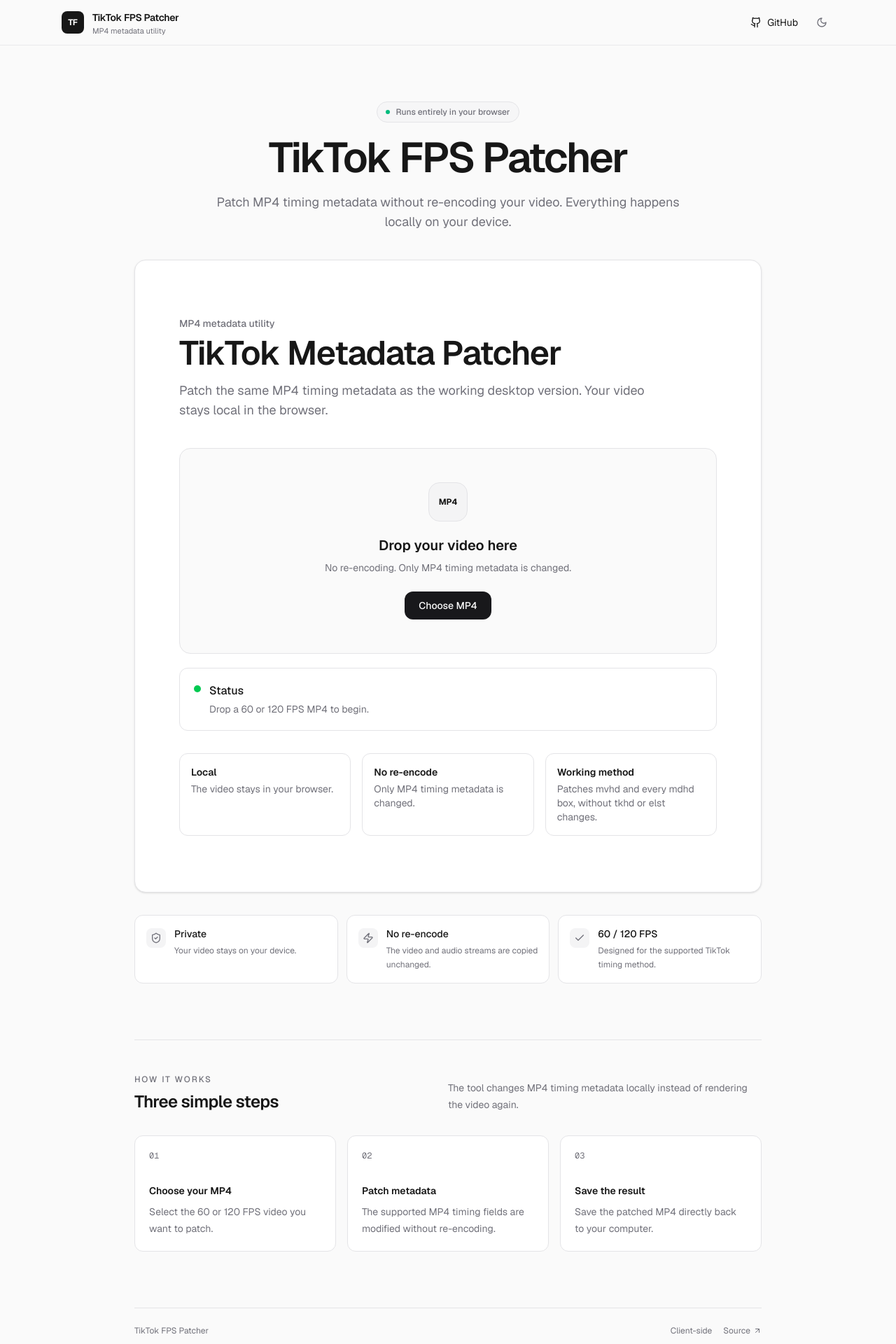
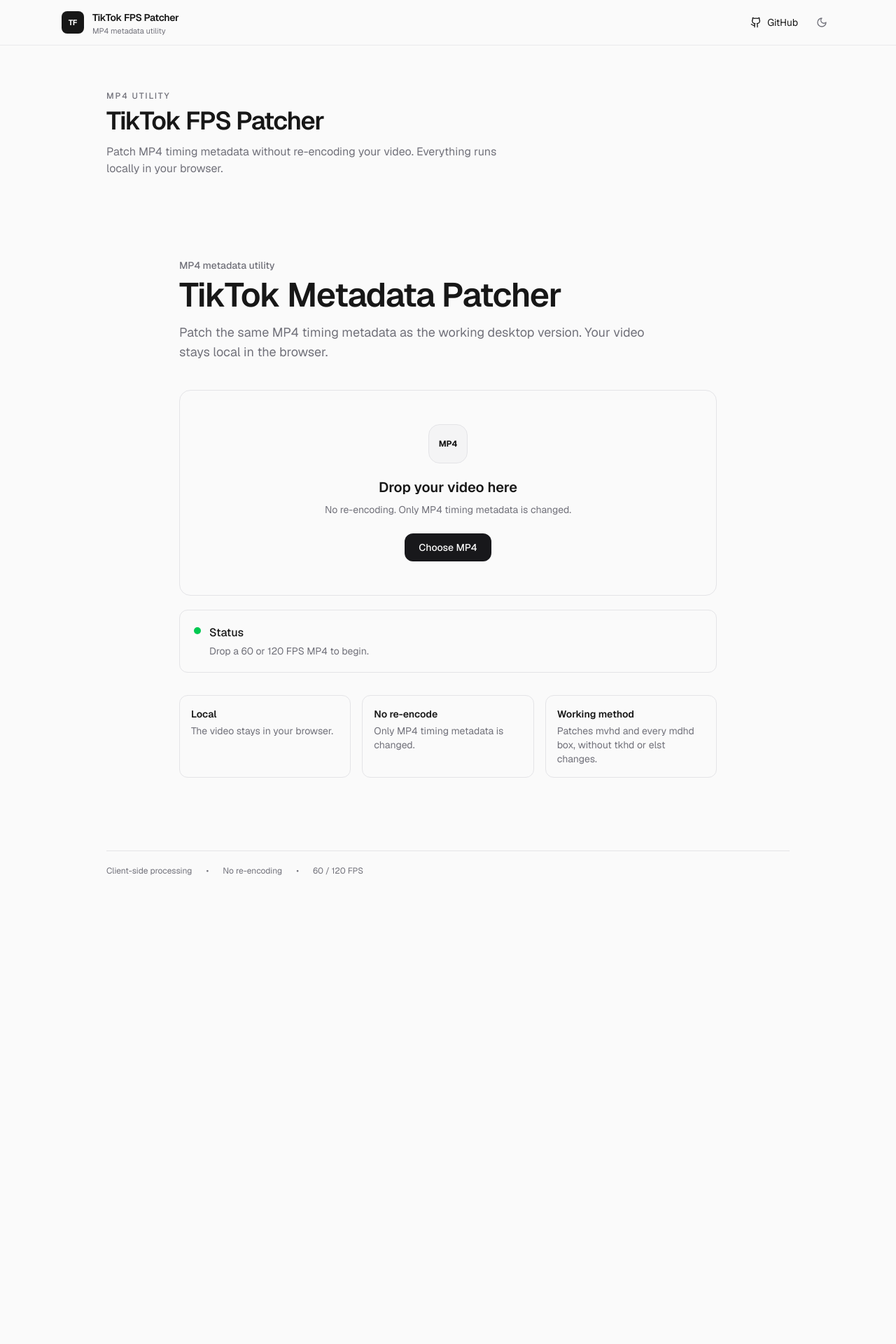
Before and after one commit to realbay/tiktok-fps-patcher, a Next.js app: page / in a window 1280 px wide. Shown: the top 1920 px of the page at 70% size. After the commit the page ends 1316 px from the top, so only its background shows below. Built offline with nearby package versions, Linux system fonts and the light colour scheme.

Commit message:
Update page.tsx

```diff
--- a/app/page.tsx
+++ b/app/page.tsx
@@ -1,14 +1,6 @@
 "use client";
 
-import {
-  ArrowUpRight,
-  Check,
-  Github,
-  Moon,
-  ShieldCheck,
-  Sun,
-  Zap,
-} from "lucide-react";
+import { Github, Moon, Sun } from "lucide-react";
 import { useEffect, useState } from "react";
 import TikTokPatcher from "@/components/TikTokPatcher";
 
@@ -35,17 +27,18 @@
         <div className="mx-auto flex h-16 w-full max-w-6xl items-center justify-between px-5 sm:px-6">
           <a
             href="/"
+            aria-label="TikTok FPS Patcher"
             className="flex items-center gap-3"
-            aria-label="TikTok FPS Patcher home"
           >
             <div className="flex h-8 w-8 items-center justify-center rounded-lg bg-foreground text-background">
-              <span className="text-xs font-bold tracking-tight">TF</span>
+              <span className="text-[11px] font-bold tracking-tight">TF</span>
             </div>
 
             <div className="leading-none">
               <div className="text-sm font-semibold tracking-tight">
                 TikTok FPS Patcher
               </div>
+
               <div className="mt-1 hidden text-[11px] text-muted-foreground sm:block">
                 MP4 metadata utility
               </div>
@@ -80,161 +73,37 @@
       </header>
 
       {/* Main */}
-      <main className="mx-auto w-full max-w-6xl px-5 pb-20 pt-14 sm:px-6 sm:pt-20">
-        <section className="mx-auto max-w-3xl text-center">
-          <div className="mb-5 inline-flex items-center gap-2 rounded-full border border-border bg-muted/50 px-3 py-1.5 text-xs font-medium text-muted-foreground">
-            <span className="h-1.5 w-1.5 rounded-full bg-emerald-500" />
-            Runs entirely in your browser
-          </div>
+      <main className="mx-auto w-full max-w-5xl px-5 pb-16 pt-14 sm:px-6 sm:pt-16">
+        {/* Small intro */}
+        <section className="mb-9">
+          <p className="text-xs font-medium uppercase tracking-[0.16em] text-muted-foreground">
+            MP4 utility
+          </p>
 
-          <h1 className="text-4xl font-semibold tracking-[-0.04em] sm:text-5xl md:text-6xl">
+          <h1 className="mt-2 text-3xl font-semibold tracking-[-0.035em] sm:text-4xl">
             TikTok FPS Patcher
           </h1>
 
-          <p className="mx-auto mt-5 max-w-2xl text-base leading-7 text-muted-foreground sm:text-lg">
+          <p className="mt-3 max-w-xl text-sm leading-6 text-muted-foreground sm:text-base">
             Patch MP4 timing metadata without re-encoding your video.
-            Everything happens locally on your device.
+            Everything runs locally in your browser.
           </p>
         </section>
 
-        {/* Patcher */}
-        <section className="mx-auto mt-10 max-w-4xl">
-          <div className="rounded-2xl border border-border bg-card shadow-sm">
-            <TikTokPatcher />
-          </div>
+        {/* Tool */}
+        <section>
+          <TikTokPatcher />
         </section>
 
-        {/* Trust row */}
-        <section className="mx-auto mt-8 grid max-w-4xl gap-3 sm:grid-cols-3">
-          <InfoCard
-            icon={<ShieldCheck className="h-4 w-4" />}
-            title="Private"
-            description="Your video stays on your device."
-          />
-
-          <InfoCard
-            icon={<Zap className="h-4 w-4" />}
-            title="No re-encode"
-            description="The video and audio streams are copied unchanged."
-          />
-
-          <InfoCard
-            icon={<Check className="h-4 w-4" />}
-            title="60 / 120 FPS"
-            description="Designed for the supported TikTok timing method."
-          />
-        </section>
-
-        {/* How it works */}
-        <section className="mx-auto mt-20 max-w-4xl border-t border-border pt-12">
-          <div className="flex flex-col gap-3 sm:flex-row sm:items-end sm:justify-between">
-            <div>
-              <p className="text-xs font-medium uppercase tracking-[0.16em] text-muted-foreground">
-                How it works
-              </p>
-
-              <h2 className="mt-2 text-2xl font-semibold tracking-tight">
-                Three simple steps
-              </h2>
-            </div>
-
-            <p className="max-w-md text-sm leading-6 text-muted-foreground">
-              The tool changes MP4 timing metadata locally instead of
-              rendering the video again.
-            </p>
-          </div>
-
-          <div className="mt-8 grid gap-4 md:grid-cols-3">
-            <Step
-              number="01"
-              title="Choose your MP4"
-              description="Select the 60 or 120 FPS video you want to patch."
-            />
-
-            <Step
-              number="02"
-              title="Patch metadata"
-              description="The supported MP4 timing fields are modified without re-encoding."
-            />
-
-            <Step
-              number="03"
-              title="Save the result"
-              description="Save the patched MP4 directly back to your computer."
-            />
-          </div>
-        </section>
-
-        {/* Footer */}
-        <footer className="mx-auto mt-20 flex max-w-4xl flex-col gap-4 border-t border-border pt-6 text-xs text-muted-foreground sm:flex-row sm:items-center sm:justify-between">
-          <span>
-            TikTok FPS Patcher
-          </span>
-
-          <div className="flex items-center gap-4">
-            <span>Client-side</span>
-
-            <a
-              href="https://github.com/realbay/tiktok-fps-patcher"
-              target="_blank"
-              rel="noreferrer"
-              className="inline-flex items-center gap-1 transition-colors hover:text-foreground"
-            >
-              Source
-              <ArrowUpRight className="h-3 w-3" />
-            </a>
-          </div>
-        </footer>
+        {/* Minimal footer info */}
+        <div className="mt-6 flex flex-wrap items-center gap-x-5 gap-y-2 border-t border-border pt-5 text-xs text-muted-foreground">
+          <span>Client-side processing</span>
+          <span className="hidden sm:inline">•</span>
+          <span>No re-encoding</span>
+          <span className="hidden sm:inline">•</span>
+          <span>60 / 120 FPS</span>
+        </div>
       </main>
     </div>
   );
 }
-
-function InfoCard({
-  icon,
-  title,
-  description,
-}: {
-  icon: React.ReactNode;
-  title: string;
-  description: string;
-}) {
-  return (
-    <div className="rounded-xl border border-border bg-card px-4 py-4">
-      <div className="flex items-start gap-3">
-        <div className="mt-0.5 flex h-7 w-7 shrink-0 items-center justify-center rounded-lg bg-muted text-muted-foreground">
-          {icon}
-        </div>
-
-        <div className="min-w-0">
-          <div className="text-sm font-medium">{title}</div>
-          <div className="mt-1 text-xs leading-5 text-muted-foreground">
-            {description}
-          </div>
-        </div>
-      </div>
-    </div>
-  );
-}
-
-function Step({
-  number,
-  title,
-  description,
-}: {
-  number: string;
-  title: string;
-  description: string;
-}) {
-  return (
-    <div className="rounded-xl border border-border bg-card p-5">
-      <div className="font-mono text-xs text-muted-foreground">{number}</div>
-
-      <h3 className="mt-8 text-sm font-semibold">{title}</h3>
-
-      <p className="mt-2 text-sm leading-6 text-muted-foreground">
-        {description}
-      </p>
-    </div>
-  );
-}
```
